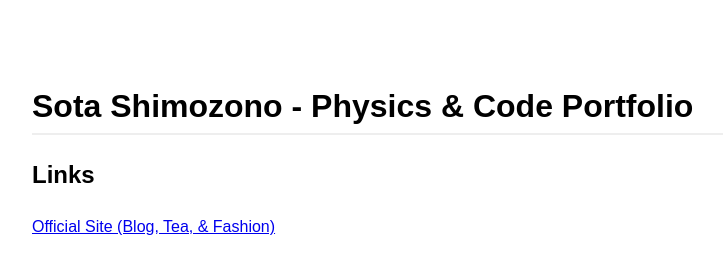
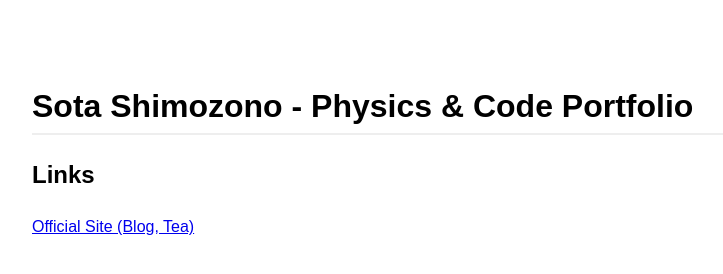
Before and after one commit to sotashimozono/sotashimozono.github.io, a plain HTML site: page index.html in a window 1280 px wide. Shown: the whole page, without its empty margins (208-931 px from the left). Drawn offline with Linux system fonts and the light colour scheme.

Commit message:
contents

```diff
--- a/index.html
+++ b/index.html
@@ -14,6 +14,6 @@
     <h1>Sota Shimozono - Physics & Code Portfolio</h1>
 
     <h2>Links</h2>
-    <p><a href="https://sota-shimozono.com">Official Site (Blog, Tea, & Fashion)</a></p>
+    <p><a href="https://sota-shimozono.com">Official Site (Blog, Tea)</a></p>
 </body>
 </html>
```
